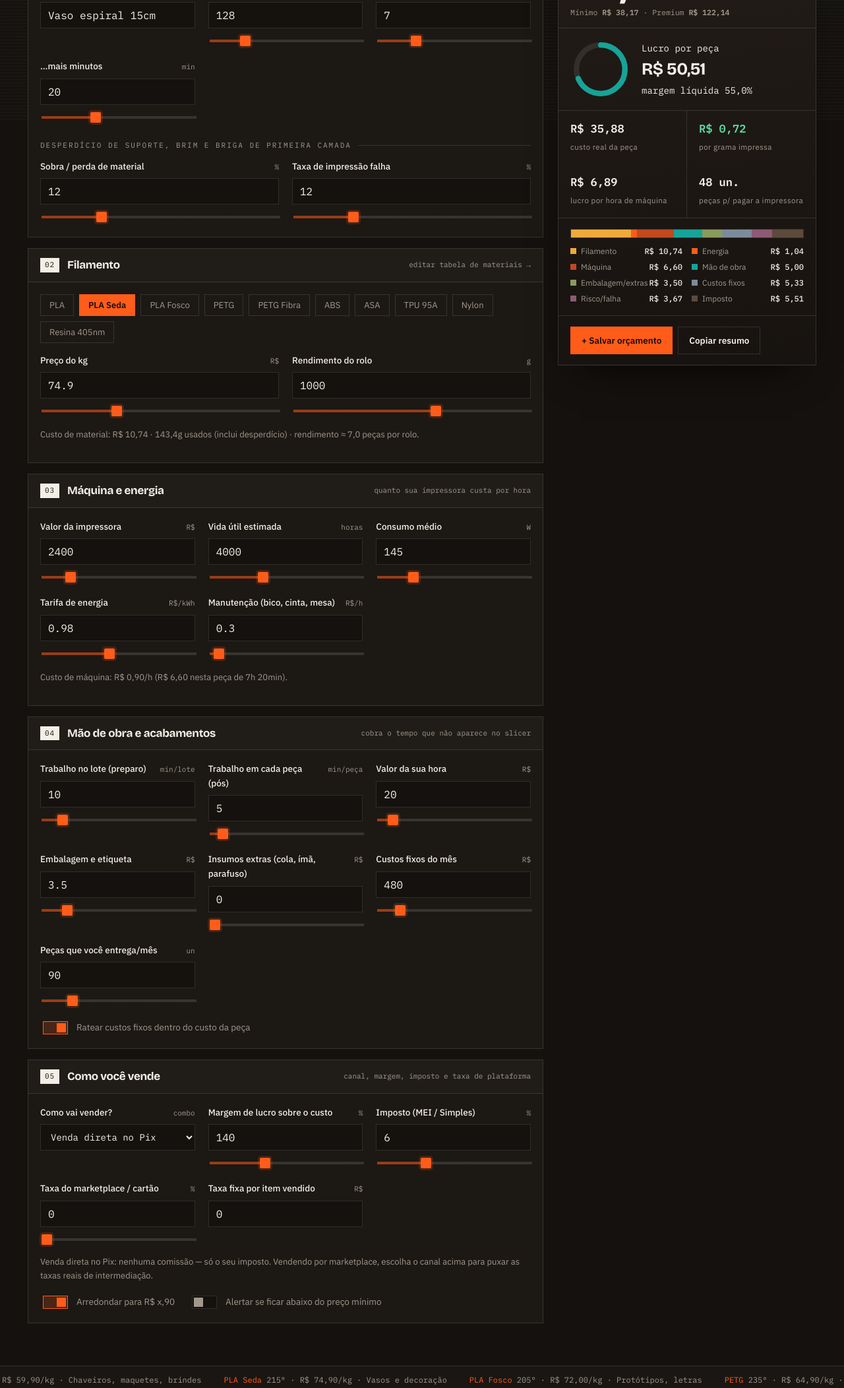
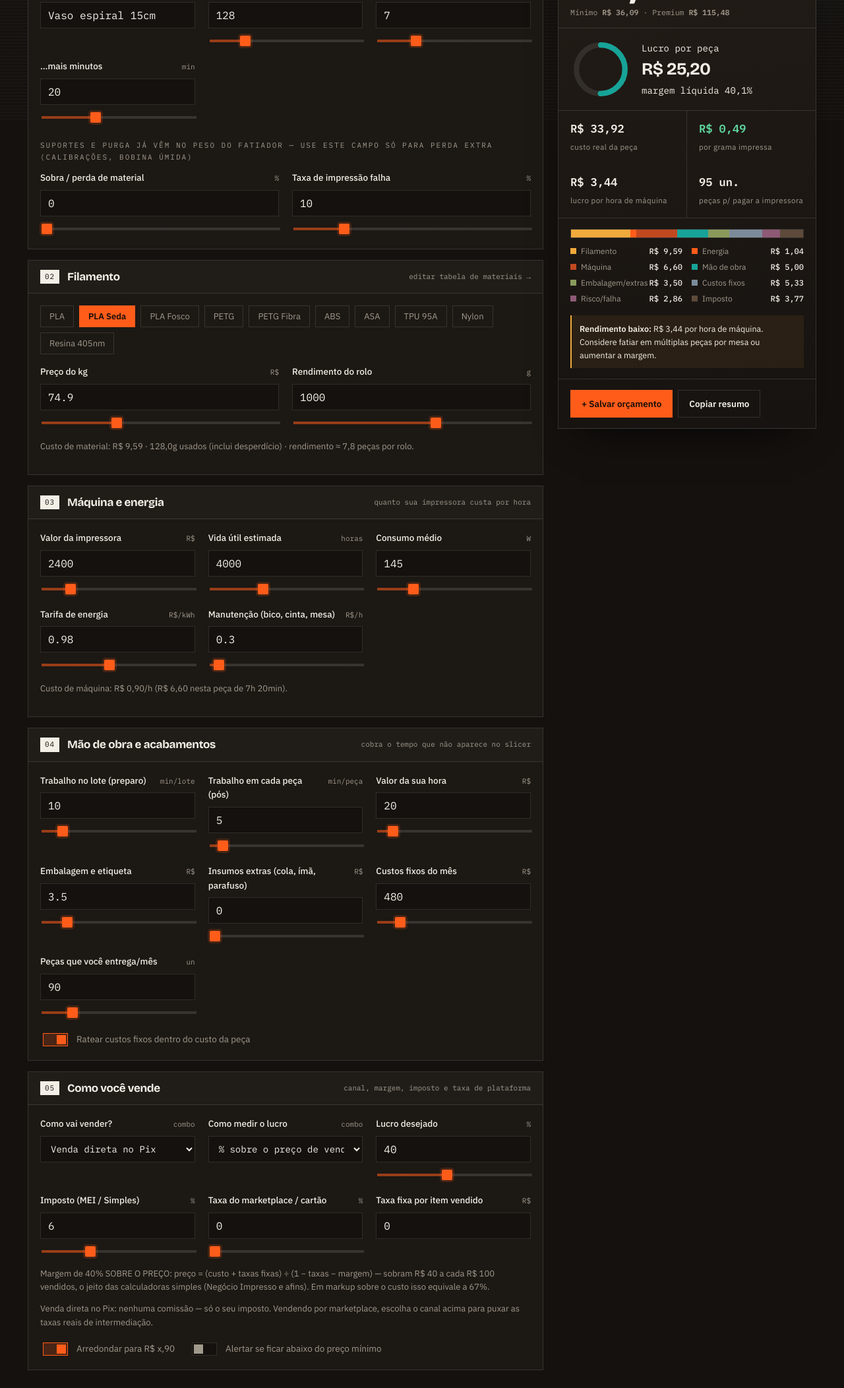
Before and after one commit to DenisSMoreira/precifica3d, a plain HTML site: page index.html in a window 1280 px wide. Shown: the part 615-2719 px from the top of the page at 66% size. Drawn offline with nearby package versions, Linux system fonts and the light colour scheme.

Commit message:
Modo margem sobre o preco de venda (estilo calculadoras simples), defaults mais enxutos (desperdicio 0, falha 10, margem 40%) + migracao p3d_mig3

```diff
--- a/index.html
+++ b/index.html
@@ -88,16 +88,16 @@
               <input type="range" aria-labelledby="lbl-mins" data-k="mins" min="0" max="59" step="1" value="20">
             </div>
           </div>
-          <div class="sub">Desperdício de suporte, brim e briga de primeira camada</div>
+          <div class="sub">Suportes e purga já vêm no peso do fatiador — use este campo só para perda extra (calibrações, bobina úmida)</div>
           <div class="grid">
             <div class="field">
               <div class="f-top"><label id="lbl-desperdicio" for="i-desperdicio">Sobra / perda de material</label><span class="u">%</span></div>
-              <input type="number" id="i-desperdicio" data-k="desperdicio" min="0" max="80" step="1" value="12">
-              <input type="range" aria-labelledby="lbl-desperdicio" data-k="desperdicio" min="0" max="50" step="1" value="12">
+              <input type="number" id="i-desperdicio" data-k="desperdicio" min="0" max="80" step="1" value="0">
+              <input type="range" aria-labelledby="lbl-desperdicio" data-k="desperdicio" min="0" max="50" step="1" value="0">
             </div>
             <div class="field">
               <div class="f-top"><label id="lbl-falha" for="i-falha">Taxa de impressão falha</label><span class="u">%</span></div>
-              <input type="number" id="i-falha" data-k="falha" min="0" max="90" step="1" value="12">
+              <input type="number" id="i-falha" data-k="falha" min="0" max="90" step="1" value="10">
               <input type="range" aria-labelledby="lbl-falha" data-k="falha" min="0" max="50" step="1" value="12">
             </div>
           </div>
@@ -215,9 +215,16 @@
               </select>
             </div>
             <div class="field">
-              <div class="f-top"><label id="lbl-margem" for="i-margem">Margem de lucro sobre o custo</label><span class="u">%</span></div>
-              <input type="number" id="i-margem" data-k="margem" min="0" max="800" step="5" value="140">
-              <input type="range" aria-labelledby="lbl-margem" data-k="margem" min="0" max="400" step="5" value="140">
+              <div class="f-top"><label id="lbl-margemModo" for="i-margemModo">Como medir o lucro</label><span class="u">combo</span></div>
+              <select id="i-margemModo" data-k="margemModo">
+                <option value="margem">% sobre o preço de venda (margem)</option>
+                <option value="markup">% sobre o custo (markup)</option>
+              </select>
+            </div>
+            <div class="field">
+              <div class="f-top"><label id="lbl-margem" for="i-margem">Lucro desejado</label><span class="u">%</span></div>
+              <input type="number" id="i-margem" data-k="margem" min="0" max="800" step="5" value="40">
+              <input type="range" aria-labelledby="lbl-margem" data-k="margem" min="0" max="90" step="5" value="40">
             </div>
             <div class="field">
               <div class="f-top"><label id="lbl-imposto" for="i-imposto">Imposto (MEI / Simples)</label><span class="u">%</span></div>
@@ -234,6 +241,7 @@
               <input type="number" id="i-taxaFixa" data-k="taxaFixa" min="0" max="100" step="0.5" value="0">
             </div>
           </div>
+          <p class="note" id="margemNote" style="margin:12px 0 0"></p>
           <p class="note" id="canalNote" style="margin:12px 0 0">Venda direta no Pix: só o seu imposto conta. Nos marketplaces a comissão vem com taxa fixa por item — escolha o canal acima e os campos se ajustam sozinhos.</p>
           <div style="display:flex;gap:22px;flex-wrap:wrap;margin-top:16px">
             <label class="switch"><input type="checkbox" data-ka="arredonda" checked> Arredondar para R$ x,90</label>
--- a/js/calc.js
+++ b/js/calc.js
@@ -31,6 +31,18 @@
       S.taxa=f.pct;S.taxaFixa=f.fix;P.sync('taxa');P.sync('taxaFixa');P.saveSettings();
     }
   }
+
+  /* ---- combo "Como medir o lucro?" — ao trocar o modo o valor se converte sozinho
+     (markup 140% sobre o custo ≡ margem 58% sobre o preço; margem 40% ≡ markup 67%) ---- */
+  $('#i-margemModo').addEventListener('change',()=>{
+    const novo=$('#i-margemModo').value;
+    if(novo!==S.margemModo){
+      const m=+S.margem||0;
+      S.margem=novo==='margem'?Math.round(m/(1+m/100)):Math.round(100*Math.min(m,90)/(100-Math.min(m,90)));
+      S.margemModo=novo;P.saveSettings();P.sync('margem');
+    }
+    calc();
+  });
 
   /* ---- ticker de materiais ---- */
   function drawMarq(){
@@ -80,6 +92,13 @@
     else if(m.h>0&&(lucro/m.h)<5){w.hidden=false;w.innerHTML='<b>Rendimento baixo:</b> '+brl(lucro/m.h)+' por hora de máquina. Considere fatiar em múltiplas peças por mesa ou aumentar a margem.';}
     else w.hidden=true;
 
+    const mn=$('#margemNote');
+    $$('[data-k="margem"]').forEach(i=>{if(i.type==='range'){const mx=S.margemModo==='margem'?90:400;if(+i.max!==mx){i.max=mx;P.paintRanges();}}});
+    if(S.margemModo==='margem'){const mg=Math.min(Math.max(0,S.margem),90);
+      mn.textContent='Margem de '+nf(mg)+'% SOBRE O PREÇO: preço = (custo + taxas fixas) ÷ (1 − taxas − margem) — sobram R$ '+nf(mg)+' a cada R$ 100 vendidos, o jeito das calculadoras simples (Negócio Impresso e afins). Em markup sobre o custo isso equivale a '+nf(Math.round(100*mg/(100-mg)))+'%.';}
+    else {const mk=Math.max(0,S.margem);
+      mn.textContent='Markup de '+nf(mk)+'% SOBRE O CUSTO: preço = custo × '+nf(1+mk/100,2)+' antes de imposto e taxas de plataforma. Isso equivale a '+nf(mk/(1+mk/100),1)+'% de margem sobre o preço de venda.';}
+
     const cn=$('#canalNote');
     if(S.canal==='shopee'){const f=P.canalFees('shopee',preco);
       cn.textContent='Shopee — faixa deste preço ('+brl(preco)+'): comissão '+nf(f.pct)+'% + R$ '+nf(f.fix,2)+' por item. A tabela muda a cada faixa de preço (20%+R$4,50 até R$79,99 · 14%+R$16/20/26 acima) e a taxa fixa devora item barato. Valores públicos de out/2026 — se seu anúncio é diferente, ajuste os campos.';}
--- a/js/core.js
+++ b/js/core.js
@@ -25,16 +25,16 @@
   ];
   const MAT_DEF=MATERIALS.map(m=>({...m})); // defaults p/ reset e contagem de edições
   const PRESETS={
-    chaveiro:{nome:'Chaveiro personalizado',peso:12,horas:0.5,mins:10,mat:'PLA',prepMin:8,posMin:5,emb:2,falha:10,margem:260,potencia:130},
-    vaso:{nome:'Vaso espiral 15cm',peso:128,horas:7,mins:20,mat:'PLA Seda',prepMin:15,posMin:12,emb:4,falha:14,margem:140},
-    engren:{nome:'Engrenagem PETG M2',peso:46,horas:1,mins:45,mat:'PETG',prepMin:25,posMin:10,emb:3,falha:18,margem:200,potencia:170},
-    drone:{nome:'Frame de drone 5"',peso:88,horas:5,mins:10,mat:'PETG Fibra',prepMin:40,posMin:20,emb:6,falha:20,margem:180,potencia:180,maquina:4200},
-    placa:{nome:'Placa de nome',peso:34,horas:1,mins:25,mat:'PLA Fosco',prepMin:18,posMin:8,emb:3.5,falha:12,margem:220},
-    mini:{nome:'Miniatura resina 32mm',peso:26,horas:2,mins:40,mat:'Resina 405nm',prepMin:30,posMin:35,emb:5,falha:22,margem:240,maquina:2900,manut:2.5,potencia:90}
+    chaveiro:{nome:'Chaveiro personalizado',peso:12,horas:0.5,mins:10,mat:'PLA',prepMin:8,posMin:5,emb:2,falha:10,margem:260,potencia:130,margemModo:'markup'},
+    vaso:{nome:'Vaso espiral 15cm',peso:128,horas:7,mins:20,mat:'PLA Seda',prepMin:15,posMin:12,emb:4,falha:14,margem:140,margemModo:'markup'},
+    engren:{nome:'Engrenagem PETG M2',peso:46,horas:1,mins:45,mat:'PETG',prepMin:25,posMin:10,emb:3,falha:18,margem:200,potencia:170,margemModo:'markup'},
+    drone:{nome:'Frame de drone 5"',peso:88,horas:5,mins:10,mat:'PETG Fibra',prepMin:40,posMin:20,emb:6,falha:20,margem:180,potencia:180,maquina:4200,margemModo:'markup'},
+    placa:{nome:'Placa de nome',peso:34,horas:1,mins:25,mat:'PLA Fosco',prepMin:18,posMin:8,emb:3.5,falha:12,margem:220,margemModo:'markup'},
+    mini:{nome:'Miniatura resina 32mm',peso:26,horas:2,mins:40,mat:'Resina 405nm',prepMin:30,posMin:35,emb:5,falha:22,margem:240,maquina:2900,manut:2.5,potencia:90,margemModo:'markup'}
   };
-  const DEF={nome:'Vaso espiral 15cm',peso:128,horas:7,mins:20,mat:'PLA Seda',precoKg:74.9,rolo:1000,desperdicio:12,falha:12,
+  const DEF={nome:'Vaso espiral 15cm',peso:128,horas:7,mins:20,mat:'PLA Seda',precoKg:74.9,rolo:1000,desperdicio:0,falha:10,
     maquina:2400,vida:4000,potencia:145,tarifa:0.98,manut:0.3,prepMin:10,posMin:5,horaTrab:20,emb:3.5,extra:0,fixos:480,pecasMes:90,
-    margem:140,imposto:6,taxa:0,taxaFixa:0,canal:'direto',meta:4000,ratear:true,arredonda:true,mostrarMin:false};
+    margem:40,margemModo:'margem',imposto:6,taxa:0,taxaFixa:0,canal:'direto',meta:4000,ratear:true,arredonda:true,mostrarMin:false};
   const LOTES=[1,5,20,100];
 
   /* ---- estado persistido entre páginas ---- */
@@ -74,6 +74,12 @@
   try{if(localStorage.getItem('p3d_settings')&&!localStorage.getItem('p3d_mig2')){
     S.manut=0.3;S.horaTrab=20;S.prepMin=10;S.posMin=5;S.canal='direto';S.taxa=0;S.taxaFixa=0;
     localStorage.setItem('p3d_mig2','1');saveSettings();}}catch(e){}
+  /* migração única 2 (nov/2026): peças estavam caras demais — margem agora é % sobre o preço de venda
+     (40% de margem ≡ markup de 66,7% sobre o custo, antes eram 140% de markup ≡ 58% de margem),
+     desperdício sai do padrão (o peso do fatiador já inclui suporte/purga) e falha cai para 10% */
+  try{if(localStorage.getItem('p3d_settings')&&!localStorage.getItem('p3d_mig3')){
+    S.margemModo='margem';S.margem=40;S.desperdicio=0;S.falha=10;
+    localStorage.setItem('p3d_mig3','1');saveSettings();}}catch(e){}
   const store=()=>{try{localStorage.setItem('p3d_mats',JSON.stringify(MATERIALS.map(m=>({n:m.n,kg:m.kg}))));localStorage.setItem('p3d_quotes',JSON.stringify(quotes));savedAt();}catch(e){}};
   const invStore=()=>{try{localStorage.setItem('p3d_inv',JSON.stringify(INV));savedAt();}catch(e){}};
   const ordersStore=()=>{try{localStorage.setItem('p3d_orders',JSON.stringify(orders));savedAt();}catch(e){}};
@@ -96,7 +102,11 @@
     const fx=Math.max(0,+S.taxaFixa||0); // taxa fixa do marketplace por item vendido
     const den=Math.max(0.02,1-(S.imposto+S.taxa)/100);
     const min=(custo+fx)/den,max=(custo+fx)*3.2/den;
-    const bruto=(custo+fx)*(1+S.margem/100)/den;
+    /* margem tem dois modos: 'markup' = % SOBRE O CUSTO (preço = custo×(1+m));
+       'margem' = % SOBRE O PREÇO DE VENDA (preço = custo÷(1−m), jeito dos calculadoras simples tipo Negócio Impresso) */
+    const mm=S.margemModo==='margem';
+    const mg=Math.min(Math.max(0,S.margem),mm?90:800);
+    const bruto=mm?(custo+fx)/Math.max(0.05,den-mg/100):(custo+fx)*(1+mg/100)/den;
     const preco=S.arredonda?Math.max(round90(bruto),min):bruto;
     const impV=preco*S.imposto/100,taxV=preco*S.taxa/100;
     const lucro=preco-custo-impV-taxV-fx;
```
Also changed, not shown: guia.html (+1 -1 lines).
